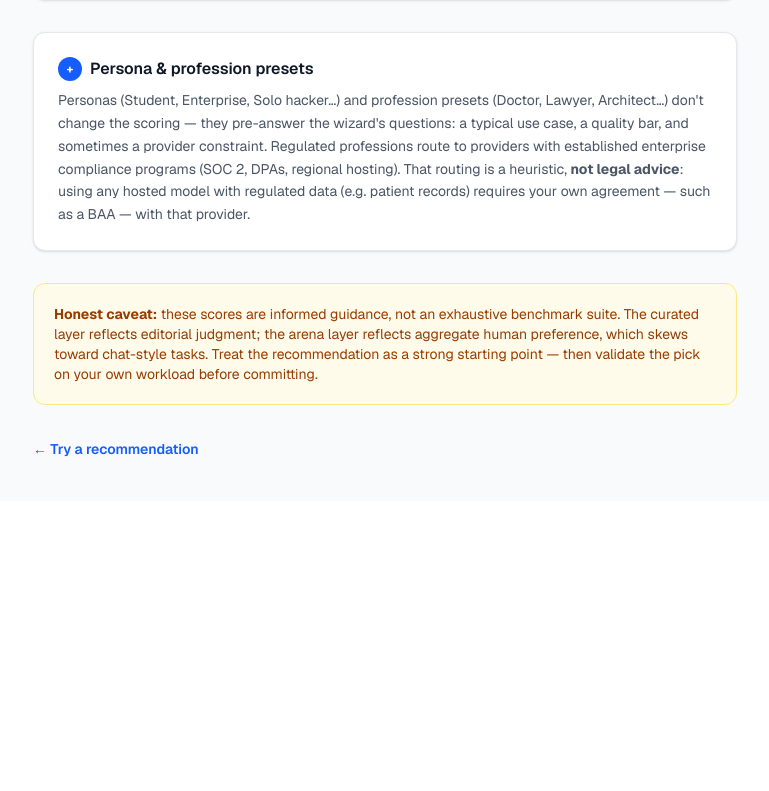
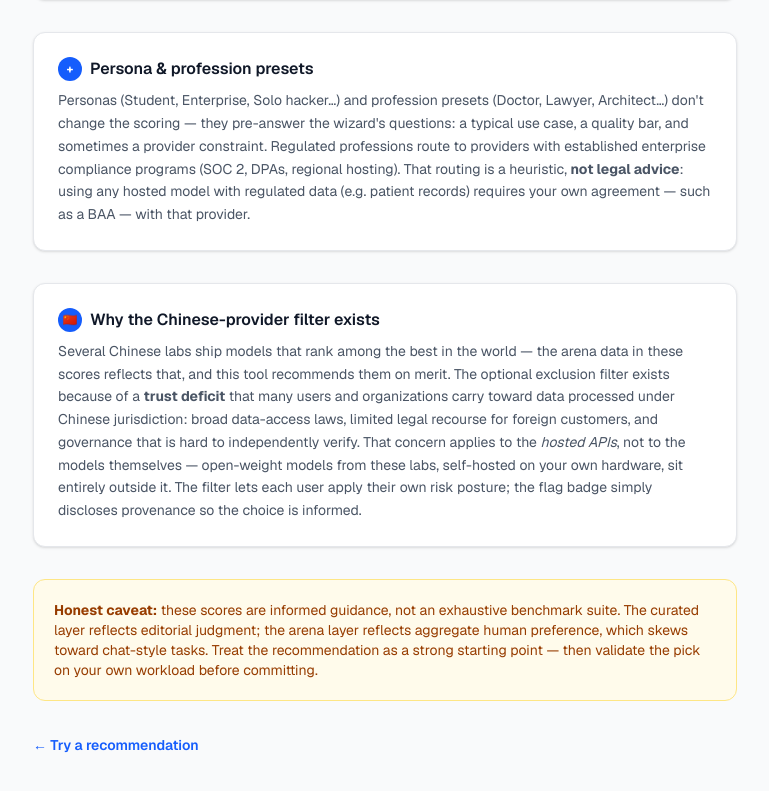
Before and after one commit to k-rthik/ai-model-picker, a Next.js app in the folder frontend/: page /methodology in a window 1280 px wide. Shown: the part 1093-1884 px from the top of the page, without its empty margins (255-1024 px from the left). Before the commit the page ends 1594 px from the top, so only its background shows below. Built offline with nearby package versions, Linux system fonts and the light colour scheme.

Commit message:
docs(ui): explain the Chinese-provider filter as a trust-deficit control
Grounded in jurisdiction and data-governance, credits the models on
merit, and notes self-hosted open weights sit outside the concern.

```diff
--- a/frontend/app/components/shared/ChinaFilterToggle.tsx
+++ b/frontend/app/components/shared/ChinaFilterToggle.tsx
@@ -13,7 +13,9 @@ export function ChinaFilterToggle({ enabled, onChange, className = '' }: {
       role="switch"
       aria-checked={enabled}
       aria-label="Exclude Chinese providers"
-      title={enabled ? 'Chinese providers excluded — click to include' : 'Click to exclude Chinese providers'}
+      title={enabled
+        ? 'Chinese providers excluded — click to include'
+        : 'Exclude Chinese providers — for users whose data-governance requirements rule out Chinese jurisdiction (trust deficit around data-access laws)'}
       onClick={() => onChange(!enabled)}
       className={`inline-flex items-center gap-1.5 px-2 py-1 rounded-lg border text-sm transition-colors
         ${enabled
--- a/frontend/app/methodology/page.tsx
+++ b/frontend/app/methodology/page.tsx
@@ -74,6 +74,18 @@ export default function MethodologyPage() {
           requires your own agreement — such as a BAA — with that provider.
         </Section>
 
+        <Section n="🇨🇳" title="Why the Chinese-provider filter exists">
+          Several Chinese labs ship models that rank among the best in the world — the arena data
+          in these scores reflects that, and this tool recommends them on merit. The optional
+          exclusion filter exists because of a <strong>trust deficit</strong> that many users and
+          organizations carry toward data processed under Chinese jurisdiction: broad
+          data-access laws, limited legal recourse for foreign customers, and governance that is
+          hard to independently verify. That concern applies to the <em>hosted APIs</em>, not to
+          the models themselves — open-weight models from these labs, self-hosted on your own
+          hardware, sit entirely outside it. The filter lets each user apply their own risk
+          posture; the flag badge simply discloses provenance so the choice is informed.
+        </Section>
+
         <div className="bg-amber-50 dark:bg-amber-950 border border-amber-200 dark:border-amber-800 rounded-xl p-5 text-sm text-amber-800 dark:text-amber-300">
           <strong>Honest caveat:</strong> these scores are informed guidance, not an exhaustive benchmark
           suite. The curated layer reflects editorial judgment; the arena layer reflects aggregate human
--- a/frontend/app/types/models.ts
+++ b/frontend/app/types/models.ts
@@ -102,7 +102,7 @@ export const CHINA_PROVIDERS = new Set([
 ])
 
 export const CHINA_WARNING =
-  'Chinese company — hosted API may process data under Chinese jurisdiction. Review data-residency requirements before sending sensitive data.'
+  'Chinese company — hosted API may process data under Chinese jurisdiction. Many organizations carry a trust deficit here: data-access laws and limited legal recourse make governance hard to verify. Review data-residency requirements before sending sensitive data.'
 
 /**
  * Profession presets: curated defaults mapped onto the existing engine —
```
